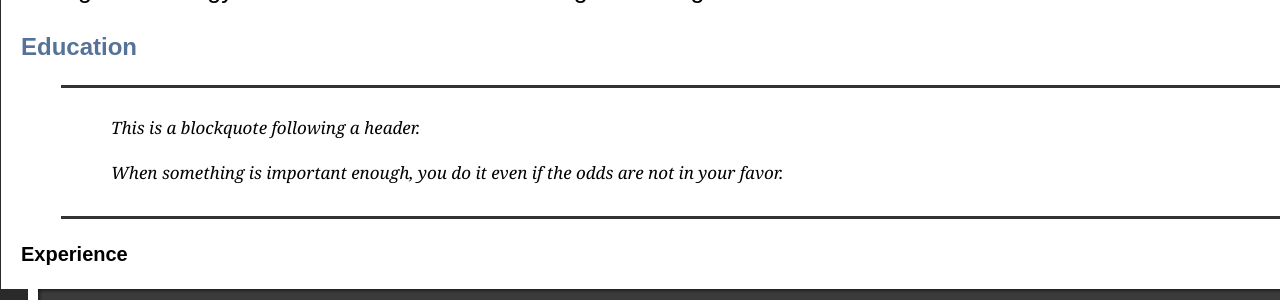
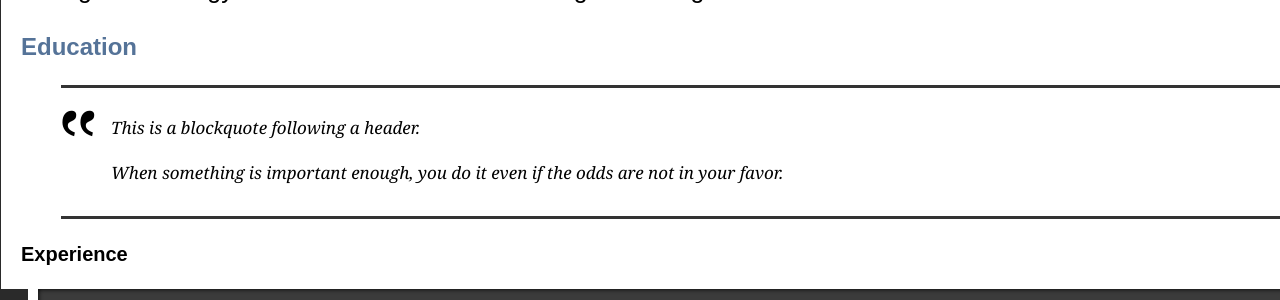
Before and after one commit to alifelongwork/alifelongwork.github.io, a Jekyll site: the page built from index.md, in a window 1280 px wide. Shown: the part 807-1107 px from the top of the page. Built offline with Jekyll 4.4.1, drawn with Linux system fonts in a browser that asks for light colours.

Commit message:
Update jekyll-theme-time-machine.scss

```diff
--- a/_sass/jekyll-theme-time-machine.scss
+++ b/_sass/jekyll-theme-time-machine.scss
@@ -483,7 +483,7 @@ footer .owner p a {
   height: 90px;
   margin-left: -60px;
   margin-top: -25px;
-
+  content: "‟";
   display: block;
   float: left;
 }
```
